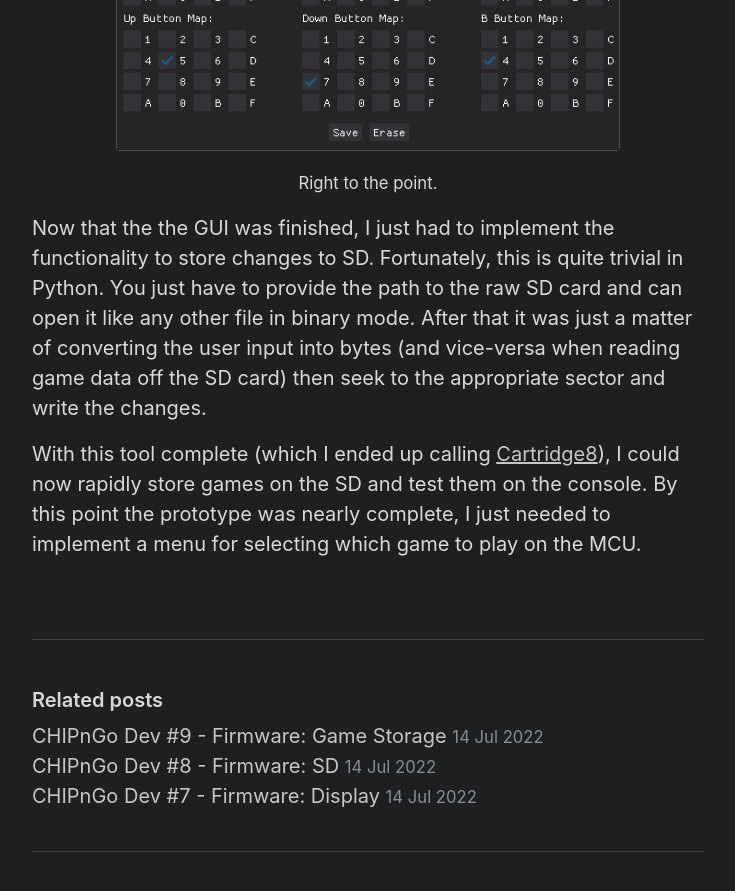
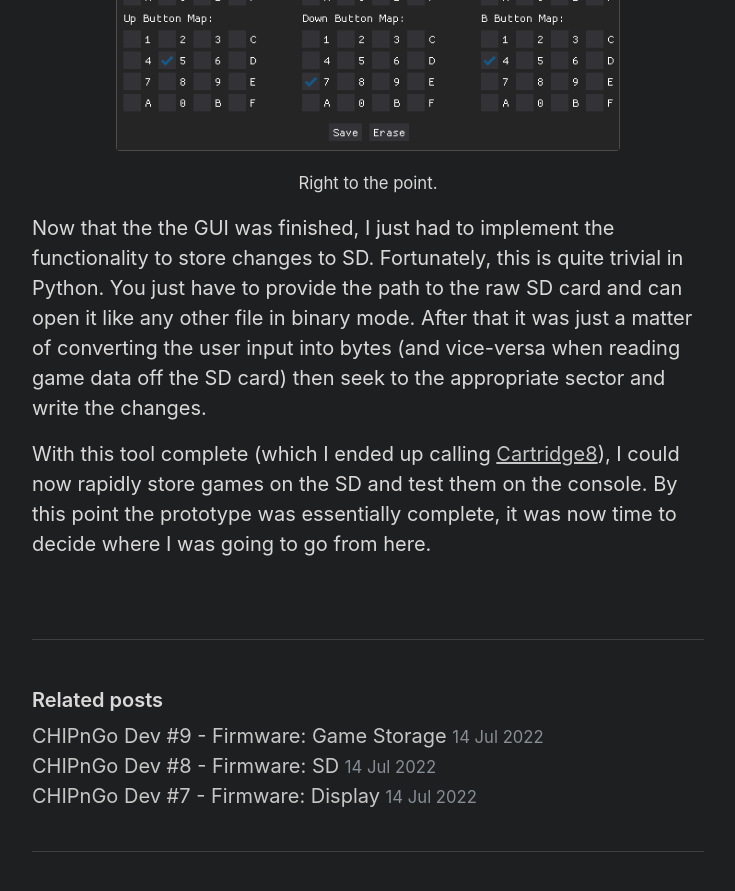
Before and after one commit to kurtjd/kurtjd.github.io, a Jekyll site: the page built from _posts/2022-07-15-chipngo-dev-10-cartridge8.md, in a window 1280 px wide and 900 px high, scrolled down 2018 px. Shown: the top 891 px of the window, without its empty margins (272-1007 px from the left). Built offline with Jekyll 4.4.1, drawn with Linux system fonts in a browser that asks for light colours.

Commit message:
Update CHIPnGo Dev #10

```diff
--- a/_posts/2022-07-15-chipngo-dev-10-cartridge8.md
+++ b/_posts/2022-07-15-chipngo-dev-10-cartridge8.md
@@ -23,4 +23,4 @@ Next I began designing the actual game editing window. I also kept this simple,
 
 Now that the the GUI was finished, I just had to implement the functionality to store changes to SD. Fortunately, this is quite trivial in Python. You just have to provide the path to the raw SD card and can open it like any other file in binary mode. After that it was just a matter of converting the user input into bytes (and vice-versa when reading game data off the SD card) then seek to the appropriate sector and write the changes.
 
-With this tool complete (which I ended up calling [Cartridge8](https://github.com/kurtjd/CHIPnGo/tree/main/tools/cartridge8)), I could now rapidly store games on the SD and test them on the console. By this point the prototype was nearly complete, I just needed to implement a menu for selecting which game to play on the MCU.
+With this tool complete (which I ended up calling [Cartridge8](https://github.com/kurtjd/CHIPnGo/tree/main/tools/cartridge8)), I could now rapidly store games on the SD and test them on the console. By this point the prototype was essentially complete, it was now time to decide where I was going to go from here.
```
